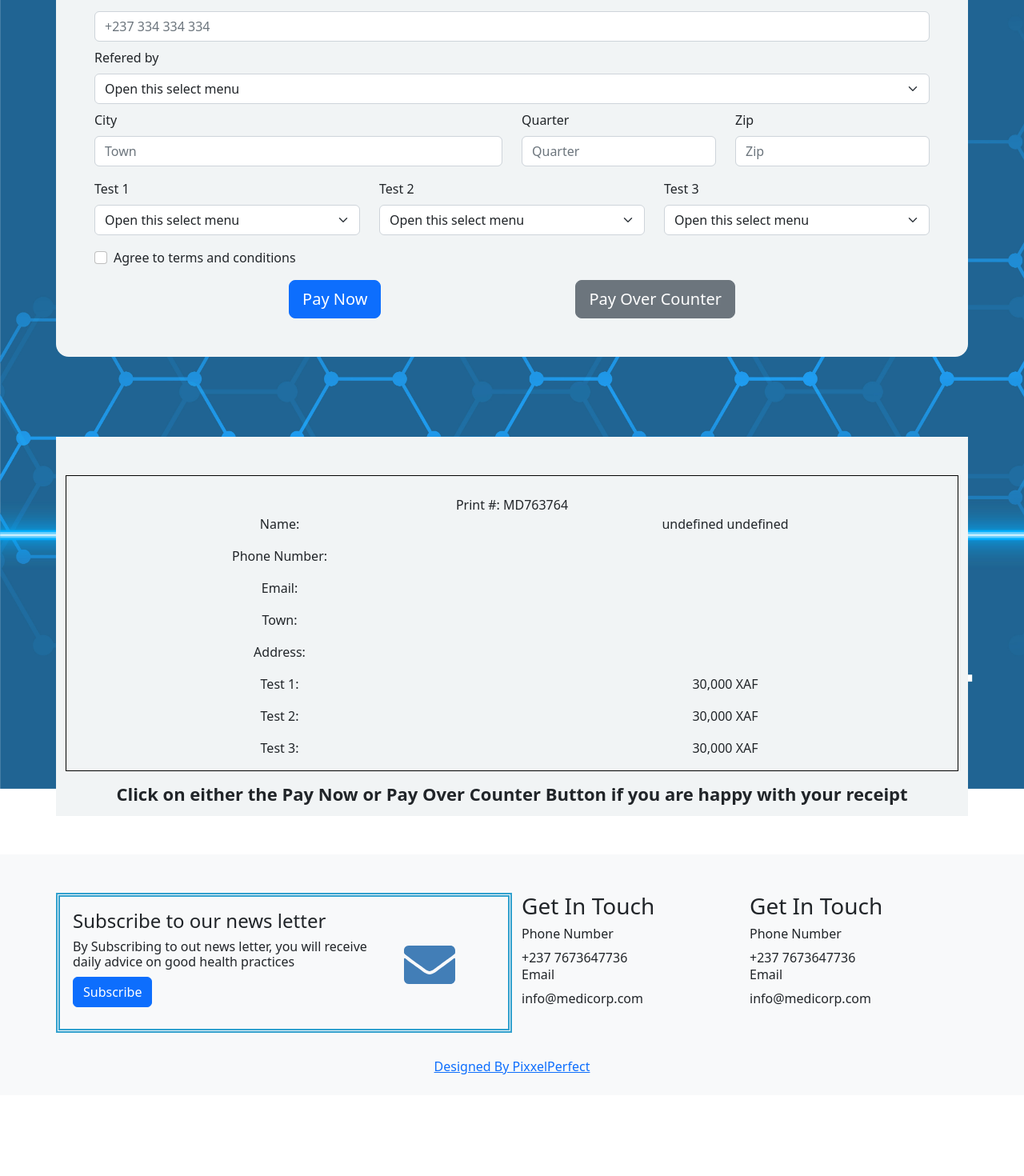
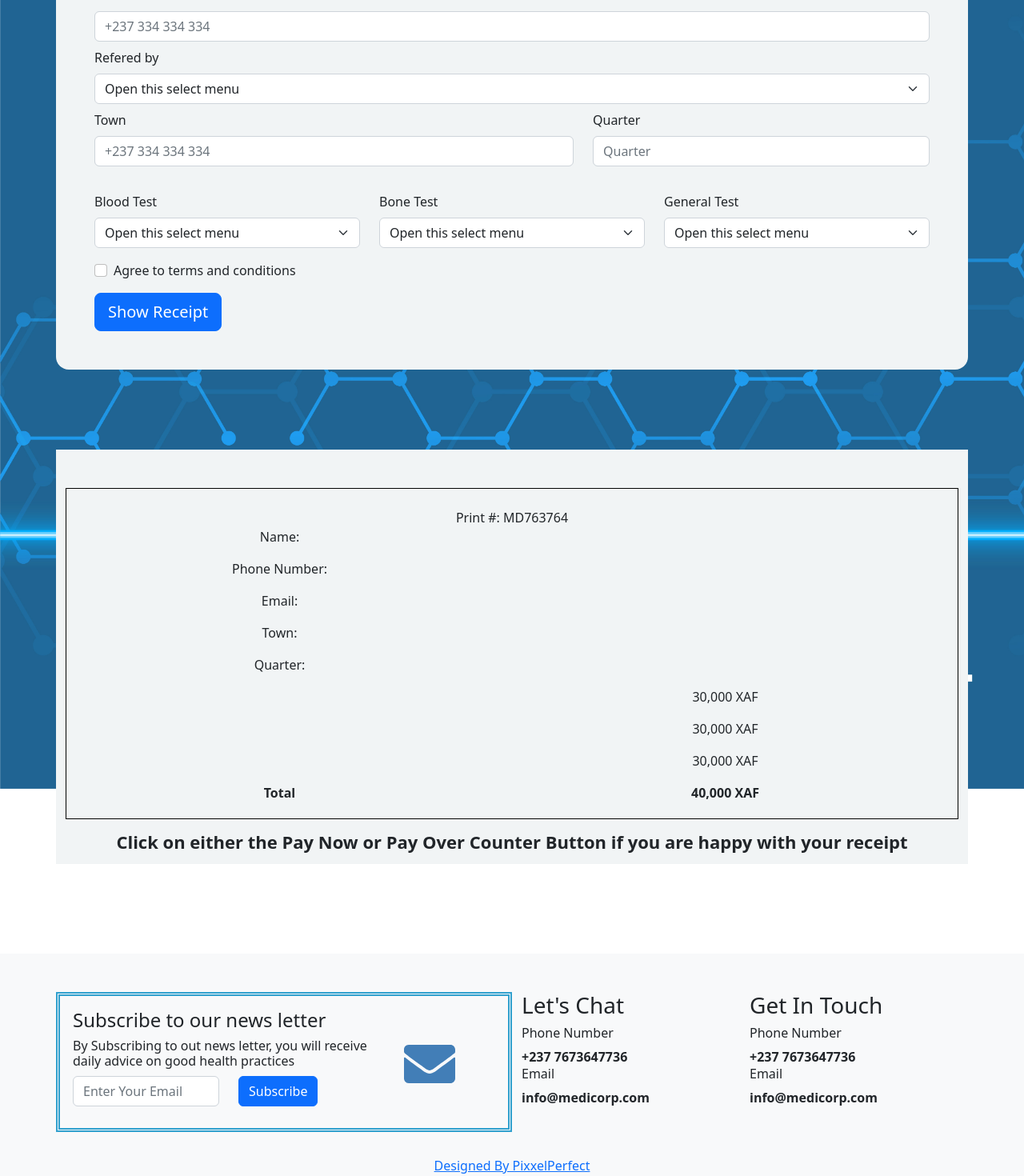
Before and after one commit to Bessonglawrence/MediCorp, a React (Create React App) app: page / in a window 1280 px wide. Shown: the part 320-1790 px from the top of the page at 80% size. Before the commit the page ends 1689 px from the top, so only its background shows below. Built offline with nearby package versions, Linux system fonts and the light colour scheme.

Commit message:
Added Quarter to receipt, removed address. Added email input in footer.

```diff
--- a/src/App.css
+++ b/src/App.css
@@ -121,7 +121,7 @@ img{
 /* Receipt */
 #receipt{
   justify-content: center;
-  margin-bottom: 3rem;
+  margin-bottom: 7rem;
   background-color: #f1f4f5;
   padding-top: 3rem;
   justify-content: center;
--- /dev/null
+++ b/src/Data/Data.js
@@ -0,0 +1,136 @@
+const Referees = [
+    {id: 1, name:'Mark'},
+    {id: 2, name:'Jude'},
+    {id: 3, name:'Luke'},
+    {id: 4, name:'Abbel'},
+    {id: 5, name:'Justice'},
+    {id: 6, name:'Mary'},
+    {id: 7, name:'Augustine'},
+    {id: 8, name:'Larry'},
+    {id: 9, name:'Bastian'}
+]
+
+const BloodTest = [
+    {
+        id: 1,
+        name: 'blood culture',
+        price: 2000
+    },
+    {
+        id: 2,
+        name: 'blood glucose',
+        price: 6000
+    },
+    {
+        id: 3,
+        name: 'blood gases',
+        price: 8000
+    },
+    {
+        id: 4,
+        name: 'Coagulation test',
+        price: 1000
+    },
+    {
+        id: 5,
+        name: 'Electrolyte test',
+        price: 4000
+    },
+    {
+        id: 6,
+        name: 'C-reactive test',
+        price: 1800
+    },
+    {
+        id: 7,
+        name: 'Erythrocyte Sedimentation rate',
+        price: 2000
+    },
+]
+
+const BoneTest = [
+    {
+        id: 1,
+        name: 'Bone Imaging',
+        price: 4500
+    },
+    {
+        id: 2,
+        name: 'Bone Density',
+        price: 4500
+    },
+    {
+        id: 3,
+        name: 'Mineral Test',
+        price: 4500
+    },
+    {
+        id: 4,
+        name: 'Central DEXA',
+        price: 4500
+    },
+    {
+        id: 5,
+        name: 'Peripheral DEXA',
+        price: 4500
+    },
+    {
+        id: 6,
+        name: 'Osteoporosis Test',
+        price: 4500
+    },
+    {
+        id: 7,
+        name: 'Bone Imaging',
+        price: 4500
+    },
+]
+
+const GeneralTest = [
+    {
+        id:1,
+        name: 'Gastric fluid analysis',
+        price: 4000
+    },
+    {
+        id:2,
+        name: 'Kidney function analysis',
+        price: 3400
+    },
+    {
+        id:3,
+        name: 'Liver function analysis',
+        price: 2500
+    },
+    {
+        id:4,
+        name: 'Insulin Clearance',
+        price: 2700
+    },
+    {
+        id:1,
+        name: 'Syphillis Test',
+        price: 3200
+    },
+    {
+        id:1,
+        name: 'Thoxicology Test',
+        price: 5100
+    },
+    {
+        id:1,
+        name: 'Prenancy Test',
+        price: 4300
+    },
+    {
+        id:1,
+        name: 'Prenatal Test',
+        price: 3800
+    },
+]
+
+export {
+    Referees,
+    BloodTest,
+    BoneTest
+}
--- a/src/components/AppointmentForm.js
+++ b/src/components/AppointmentForm.js
@@ -5,12 +5,18 @@ import Form from 'react-bootstrap/Form';
 import InputGroup from 'react-bootstrap/InputGroup';
 import Row from 'react-bootstrap/Row';
 import "../App.css";
+import { Referees, BloodTest, BoneTest } from '../Data/Data';
 
 function AppointmentForm({onFormSubmit}) {
 
-    const referees = [ 'Mark', 'Jude', 'Luke', 'Abbel', 'Justice', 'Mary', 'Augustine', 'Larry', 'Bastian' ]
+    const [validated, setValidated] = useState(false);
 
-    const [validated, setValidated] = useState(false);
+    const [displayReceipt, setDisplayReceipt] = useState(false);
+
+    const handleReceipt = () =>{
+
+    }
+
 
     const [inputs, setInputs] = useState({});
 
@@ -22,42 +28,43 @@ function AppointmentForm({onFormSubmit}) {
 
     const handleSubmit = (event) => {
     //   const form = event.currentTarget;
-    //   if (form.checkValidity() === false) {
-    //     // event.preventDefault();
-    //     // event.stopPropagation();
-    //     onFormSubmit(inputs);
+    //   if (form.checkValidity() === false && displayReceipt === false) {
+    //     event.preventDefault();
+    //     event.stopPropagation();
     //   }
 
-      setValidated(true);
+        event.preventDefault();
+        setTimeout(() =>{
+            setDisplayReceipt(true);
+            onFormSubmit(inputs);
+        }, 5000);
 
-      event.preventDefault();
-      onFormSubmit(inputs)
-      console.log(inputs)
+
+        setValidated(true)
+        console.log(inputs.town)
     };
 
   return (
     <div className='container' id='mainform'>
         <Form noValidate validated={validated} onSubmit={handleSubmit}>
             <Row className="mb-3">
-                <Form.Group as={Col} md="4" controlId="validationCustom01">
+                <Form.Group as={Col} md="4" controlId="validationCustomfirstName">
                 <Form.Label>First name</Form.Label>
                 <Form.Control
                     required
                     type="text"
                     placeholder="First name"
-                    defaultValue="Mark"
                     name="firstName"
                     onChange={handleChange}
                 />
                 <Form.Control.Feedback>Looks good!</Form.Control.Feedback>
                 </Form.Group>
-                <Form.Group as={Col} md="4" controlId="validationCustom02">
+                <Form.Group as={Col} md="4" controlId="validationCustomlastName">
                 <Form.Label>Last name</Form.Label>
                 <Form.Control
                     required
                     type="text"
                     placeholder="Last name"
-                    defaultValue="Otto"
                     name="lastName"
                     onChange={handleChange}
                 />
@@ -81,7 +88,7 @@ function AppointmentForm({onFormSubmit}) {
                 </Form.Group>
             </Row>
 
-            <Form.Group as={Col} className="mb-2" controlId="validationCustom02">
+            <Form.Group as={Col} className="mb-2" controlId="validationCustomPhoneNumber">
                 <Form.Label>Phone Number</Form.Label>
                 <Form.Control
                     required
@@ -98,32 +105,37 @@ function AppointmentForm({onFormSubmit}) {
                 <Form.Select aria-label="Default select example">
                     <option>Open this select menu</option>
                     {
-                        referees.map((name) => <option>{name}</option>)
+                        Referees.map((referee) => <option key={referee.id}>{referee.name}</option>)
                     }
                 </Form.Select>
                 <Form.Control.Feedback>Looks good!</Form.Control.Feedback>
             </Form.Group>
 
             <Row className="mb-3">
-                <Form.Group as={Col} md="6" controlId="validationCustom03">
-                <Form.Label>City</Form.Label>
-                <Form.Control type="text" name='town' placeholder="Town" required />
-                <Form.Control.Feedback type="invalid">
-                    Please provide a valid Town.
-                </Form.Control.Feedback>
-                </Form.Group>
-                <Form.Group as={Col} md="3" controlId="validationCustom04">
+
+            <Form.Group as={Col} className="mb-3" controlId="validationCustomTown">
+                <Form.Label>Town</Form.Label>
+                <Form.Control
+                    required
+                    type="numeric"
+                    placeholder="+237 334 334 334"
+                    name="town"
+                    onChange={handleChange}
+                />
+                <Form.Control.Feedback>Looks good!</Form.Control.Feedback>
+            </Form.Group>
+
+                <Form.Group as={Col} md="5" controlId="validationCustomQuarter">
                 <Form.Label>Quarter</Form.Label>
-                <Form.Control type="text" placeholder="Quarter" required />
+                <Form.Control
+                    type="text"
+                    placeholder="Quarter"
+                    name="quarter"
+                    required
+                    onChange={handleChange}
+                />
                 <Form.Control.Feedback type="invalid">
                     Please provide a valid quarter.
-                </Form.Control.Feedback>
-                </Form.Group>
-                <Form.Group as={Col} md="3" controlId="validationCustom05">
-                <Form.Label>Zip</Form.Label>
-                <Form.Control type="text" placeholder="Zip" required />
-                <Form.Control.Feedback type="invalid">
-                    Please provide a valid zip.
                 </Form.Control.Feedback>
                 </Form.Group>
             </Row>
@@ -131,33 +143,33 @@ function AppointmentForm({onFormSubmit}) {
             <Row className='mb-3'>
 
                 <Form.Group as={Col} md="4" controlId="validationCustom02">
-                    <Form.Label>Test 1</Form.Label>
-                    <Form.Select aria-label="Default select example" name='test1' onChange={handleChange}>
+                    <Form.Label>Blood Test</Form.Label>
+                    <Form.Select aria-label="Default select example" name='bloodTest' onChange={handleChange}>
                         <option>Open this select menu</option>
                         {
-                            referees.map((name) => <option>{name}</option>)
+                            BloodTest.map((test) => <option key={test.id}>{test.name}</option>)
                         }
                     </Form.Select>
                     <Form.Control.Feedback>Looks good!</Form.Control.Feedback>
                 </Form.Group>
 
                 <Form.Group as={Col} md="4" controlId="validationCustom02">
-                    <Form.Label>Test 2</Form.Label>
-                    <Form.Select aria-label="Default select example">
+                    <Form.Label>Bone Test</Form.Label>
+                    <Form.Select aria-label="Default select example" name='boneTest' onChange={handleChange}>
                         <option>Open this select menu</option>
                         {
-                            referees.map((name) => <option>{name}</option>)
+                            BoneTest.map((test) => <option key={test.id}>{test.name}</option>)
                         }
                     </Form.Select>
                     <Form.Control.Feedback>Looks good!</Form.Control.Feedback>
                 </Form.Group>
 
                 <Form.Group as={Col} md="4" controlId="validationCustom02">
-                    <Form.Label>Test 3</Form.Label>
-                    <Form.Select aria-label="Default select example">
+                    <Form.Label>General Test</Form.Label>
+                    <Form.Select aria-label="Default select example" name='generalTest' onChange={handleChange}>
                         <option>Open this select menu</option>
                         {
-                            referees.map((name) => <option>{name}</option>)
+                            BloodTest.map((test) => <option key={test.id}>{test.name}</option>)
                         }
                     </Form.Select>
                     <Form.Control.Feedback>Looks good!</Form.Control.Feedback>
@@ -172,6 +184,9 @@ function AppointmentForm({onFormSubmit}) {
                     feedbackType="invalid"
                 />
             </Form.Group>
+
+            { displayReceipt
+            ?
             <div className="d-flex justify-content-sm-evenly">
                 <Button variant="primary" size="lg" type='submit'>
                     Pay Now
@@ -180,6 +195,14 @@ function AppointmentForm({onFormSubmit}) {
                     Pay Over Counter
                 </Button>
             </div>
+            :
+            <div className='d-flex justify-self-center'>
+                <Button variant="primary" size="lg" type='submit'>
+                    Show Receipt
+                </Button>
+            </div>
+            }
+
         </Form>
     </div>
 
--- a/src/components/Footer.js
+++ b/src/components/Footer.js
@@ -1,12 +1,31 @@
-
-import {Link} from 'react-router-dom';
-import logo from '../Images/logo.png';
+import React,{useState} from 'react';
 import Button from 'react-bootstrap/Button';
+import Col from 'react-bootstrap/Col';
+import Form from 'react-bootstrap/Form';
+import Row from 'react-bootstrap/Row';
 import '../App.css';
 import { FaEnvelope} from "react-icons/fa";
+
+    // const handleSubmit = (event) => {
+    //     const form = event.currentTarget;
+    //     if (form.checkValidity() === false && displayReceipt === false) {
+    //         event.preventDefault();
+    //         event.stopPropagation();
+    //     }
+    //         setValidated(true)
+    // };
 const Footer = () => {
+
+
+    const [input, setInput] = useState({});
+
+    const handleChange = (event) =>{
+        event.persist();
+        setInput(inputs => ({ ...input, [event.target.name]: event.target.value }));
+    }
+
     return (
-        <footer className=" bg-light pt-5 pb-4 mt-20">
+        <footer className=" bg-light pt-5 pb-4 mt-50">
             <div className="container">
 
                 <div className="row">
@@ -15,7 +34,22 @@ const Footer = () => {
                             <div className='row'>
                                 <div className='col-md-9'>
                                     <h6>By Subscribing to out news letter, you will receive daily advice on good health practices</h6>
-                                    <Button className='p-2.5'>Subscribe</Button>
+                                    <Row>
+                                        <Col>
+                                            <Form.Group as={Col} md="12" controlId="validationCustomQuarter">
+                                                <Form.Control
+                                                    type="text"
+                                                    placeholder="Enter Your Email"
+                                                    name="email"
+                                                    onChange={handleChange}
+                                                />
+                                            </Form.Group>
+                                        </Col>
+                                        <Col>
+                                            <Button className='p-2.5' type='submit'>Subscribe</Button>
+                                        </Col>
+                                    </Row>
+
                                 </div>
                                 <div className='col-md-3' id='footerIcon'>
                                     <FaEnvelope size="4rem" color='#427eb7' />
@@ -23,18 +57,18 @@ const Footer = () => {
                             </div>
                     </div>
                     <div className="col-6 col-md-3 ml-10">
-                        <h3>Get In Touch</h3>
+                        <h3>Let's Chat</h3>
                         <h6>Phone Number</h6>
-                        <span className='pb-5'>+237 7673647736</span>
+                        <strong>+237 7673647736</strong>
                         <h6>Email</h6>
-                        <span>info@medicorp.com</span>
+                        <strong>info@medicorp.com</strong>
                     </div>
                     <div className="col-6 col-md-3">
                         <h3>Get In Touch</h3>
                         <h6>Phone Number</h6>
-                        <span>+237 7673647736</span>
+                        <strong>+237 7673647736</strong>
                         <h6>Email</h6>
-                        <span>info@medicorp.com</span>
+                        <strong>info@medicorp.com</strong>
                     </div>
                 </div>
             </div>
--- a/src/components/Reciept.js
+++ b/src/components/Reciept.js
@@ -5,7 +5,9 @@ import Form from 'react-bootstrap/Form'
 import '../App.css'
 
 function Reciept({data}) {
+
   return (
+
         <div className='container justify-content-center' id="receipt">
             <div id='receipt-frame' className='pt-4'>
             <span>Print #: MD763764</span>
@@ -16,7 +18,10 @@ function Reciept({data}) {
                             <p>Name:</p>
                         </Col>
                         <Col>
-                        <p>{`${data.firstName} ${data.lastName}`}</p>
+                            <div className='column'>
+                                <p>{data.firstName}</p>
+                                <p>{data.lastName}</p>
+                            </div>
                         </Col>
                     </Row>
                     <Row>
@@ -45,15 +50,15 @@ function Reciept({data}) {
                     </Row>
                     <Row>
                         <Col>
-                        <p>Address:</p>
+                            <p>Quarter:</p>
                         </Col>
                         <Col>
-                        <p>{data.address}</p>
+                            <p>{data.quarter}</p>
                         </Col>
                     </Row>
                     <Row>
                         <Col>
-                        <p>Test 1:</p>
+                            <p>{data.bloodTest}</p>
                         </Col>
                         <Col>
                             <p>30,000 XAF</p>
@@ -61,7 +66,7 @@ function Reciept({data}) {
                     </Row>
                     <Row>
                         <Col>
-                        <p>Test 2:</p>
+                            <p>{data.boneTest}</p>
                         </Col>
                         <Col>
                             <p>30,000 XAF</p>
@@ -69,10 +74,18 @@ function Reciept({data}) {
                     </Row>
                     <Row>
                         <Col>
-                        <p>Test 3:</p>
+                            <p>{data.generalTest}</p>
                         </Col>
                         <Col>
                             <p>30,000 XAF</p>
+                        </Col>
+                    </Row>
+                    <Row style={{marginBottom: 20}}>
+                        <Col>
+                            <strong>Total</strong>
+                        </Col>
+                        <Col>
+                            <strong>40,000 XAF</strong>
                         </Col>
                     </Row>
                 </Row>
```
Lines whose indentation alone changed are shown as unchanged.
